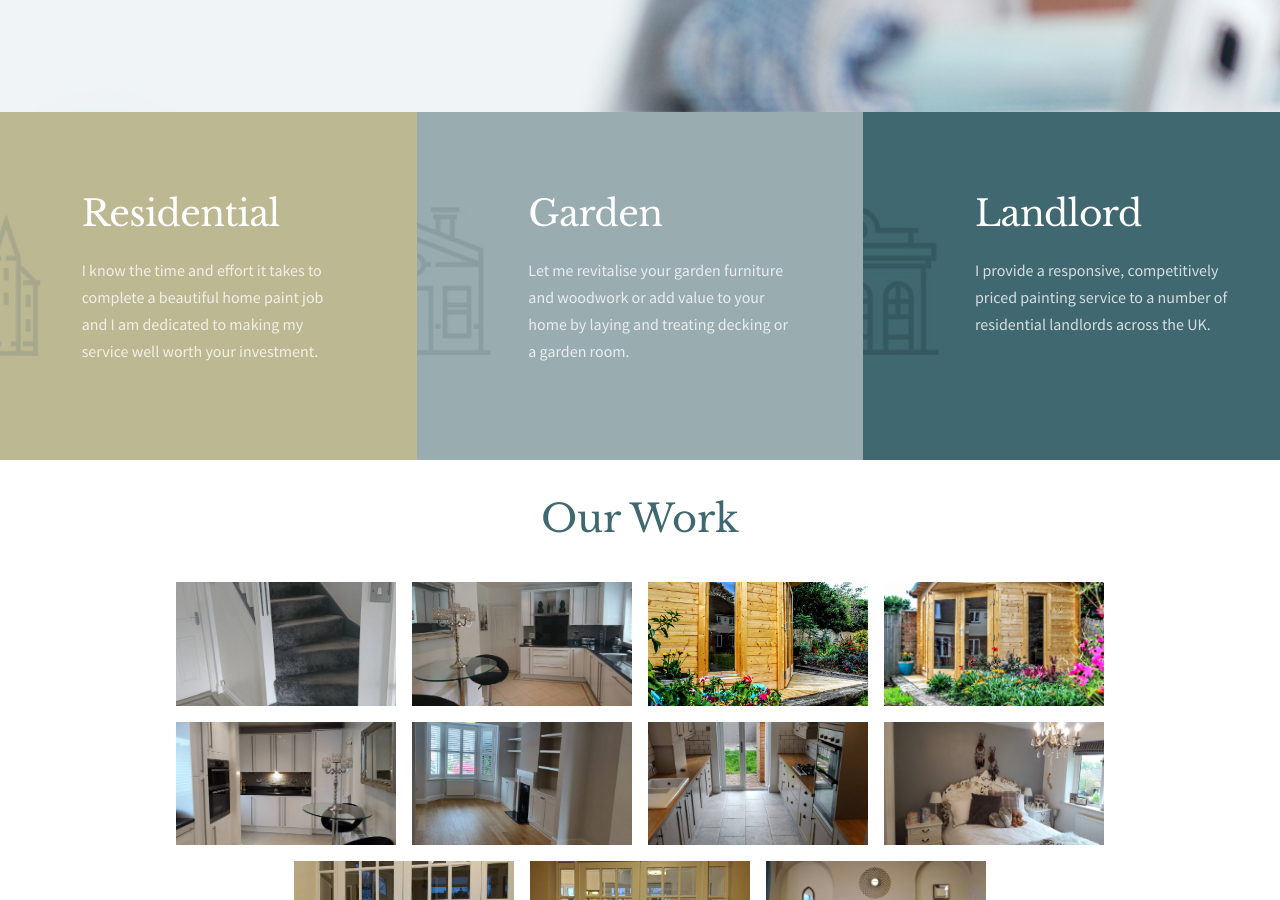
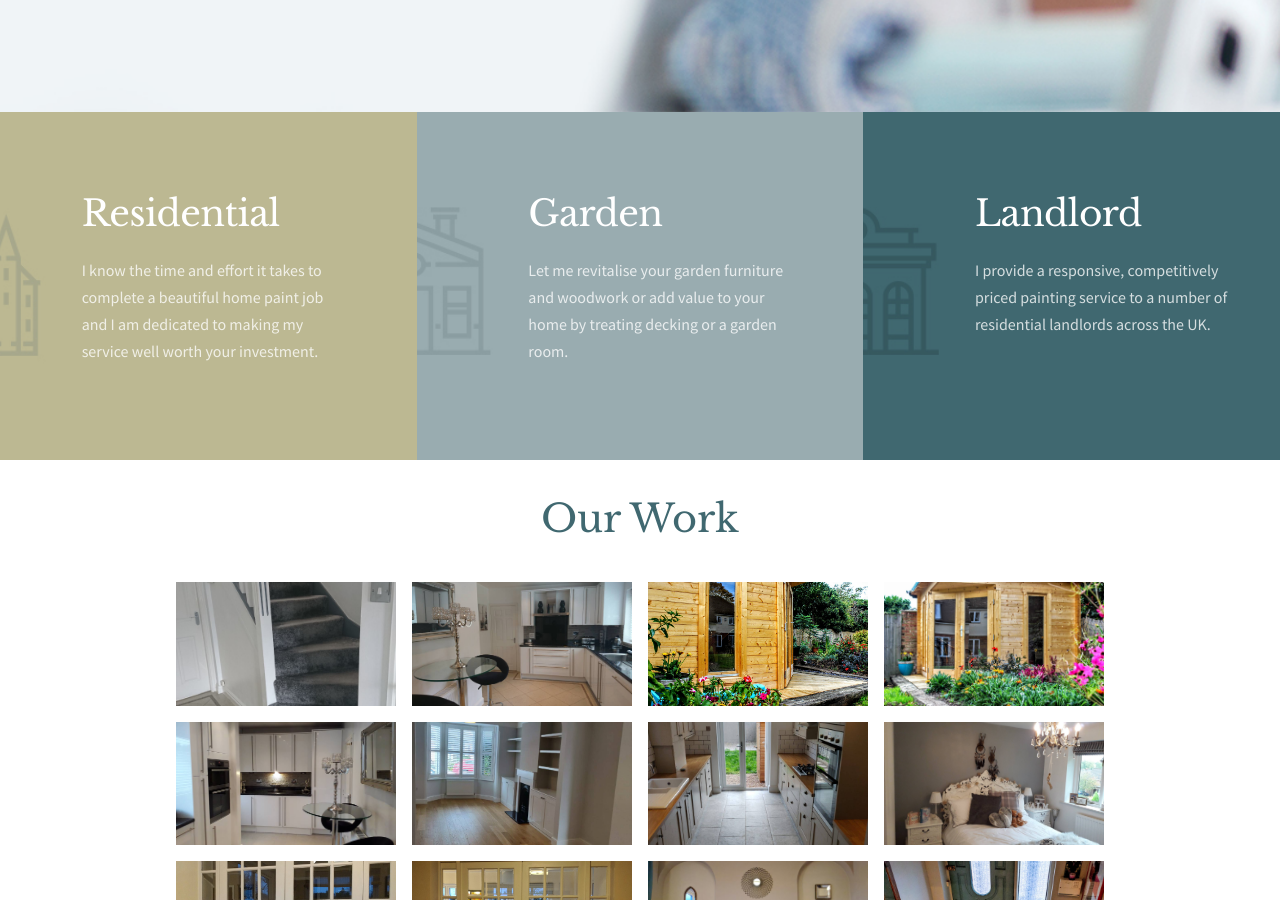
Before and after one commit to lpil/moriartydecor, a Jekyll site: the page built from index.html, in a window 1280 px wide and 900 px high, scrolled down 925 px. Built offline with Jekyll 4.4.1, drawn with Linux system fonts in a browser that asks for light colours.

Commit message:
Gallery extra photos

```diff
--- a/index.html
+++ b/index.html
@@ -163,7 +163,7 @@ layout: default
                                         </div>
                                         <div class="sc_services_item_content">
                                           <p>
-                                          Let me revitalise your garden furniture and woodwork or add value to your home by laying and treating decking or a garden room.
+                                          Let me revitalise your garden furniture and woodwork or add value to your home by treating decking or a garden room.
                                           </p>
                                         </div>
                                       </div>
@@ -243,7 +243,7 @@ layout: default
         </h2>
 
         <div id="lightgallery">
-          {% for i in (1..11) %}
+          {% for i in (1..13) %}
           <a href="img/gallery/{{ i }}.jpg"><img src="img/gallery/{{ i }}.jpg"></a>
           {% endfor %}
         </div>
```
Also changed, not shown: img/gallery/12.jpg (added), img/gallery/13.jpg (added).
